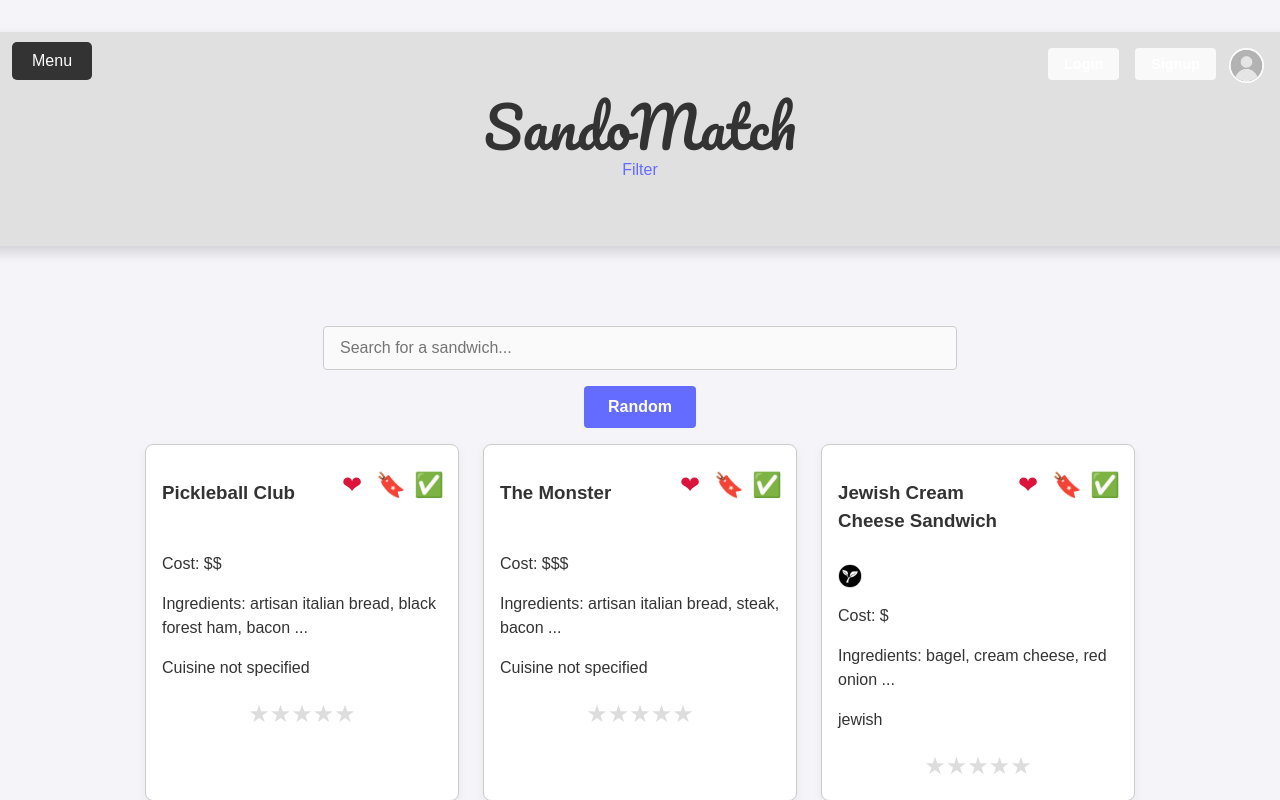
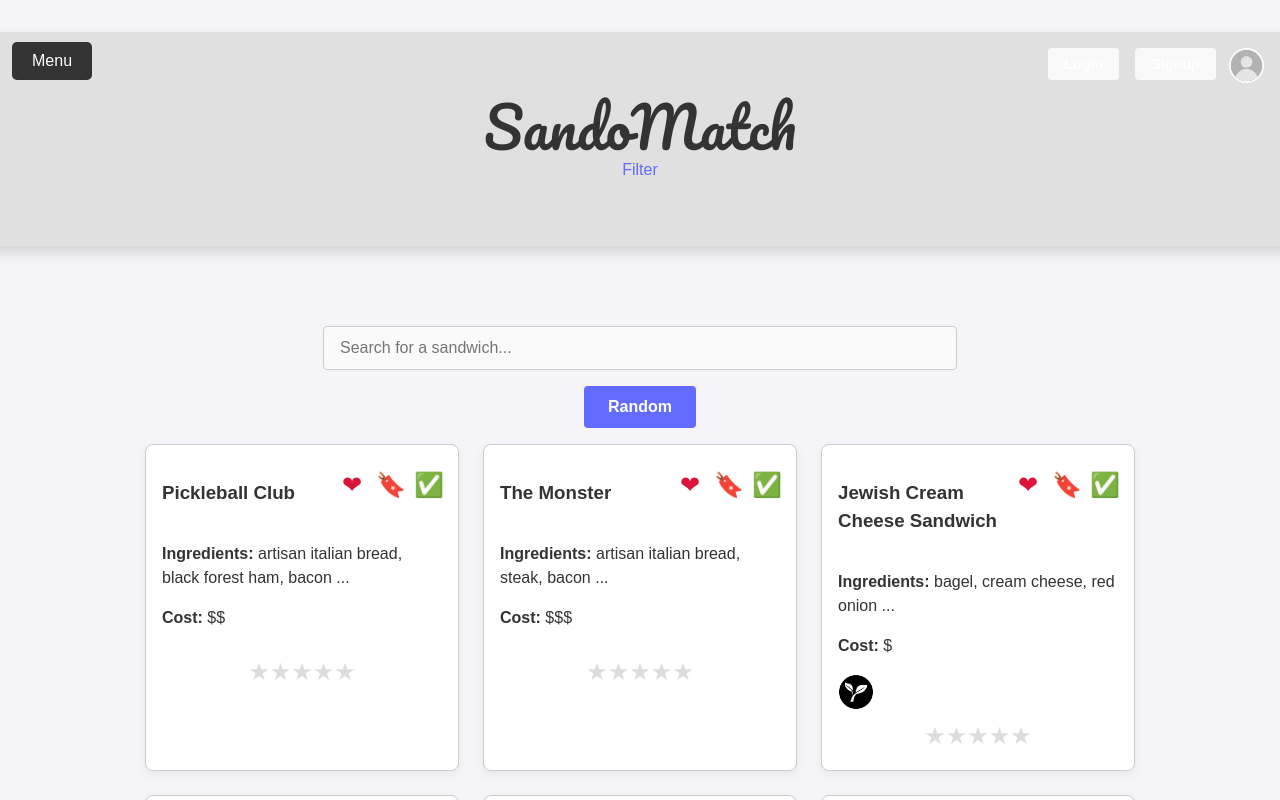
Before and after one commit to IsaacFigNewton/SandoMatch, a React (Vite) app in the folder packages/react-frontend/: page / in a window 1280 px wide. Shown: the top 800 px of the page. Built offline with nearby package versions, Linux system fonts and the light colour scheme; no server answers.

Commit message:
Sando cards good except rating

```diff
--- a/packages/react-frontend/src/App.css
+++ b/packages/react-frontend/src/App.css
@@ -405,8 +405,8 @@ h1 {
 }
 
 .dietary-tag-icon {
-  width: 24px; /* Icon size */
-  height: 24px;
+  width: 36px; /* Icon size */
+  height: 36px;
   object-fit: contain; /* Ensure proper scaling */
 }
 
--- a/packages/react-frontend/src/SandwichList.jsx
+++ b/packages/react-frontend/src/SandwichList.jsx
@@ -54,7 +54,7 @@ const SandwichList = ({ sandwiches, ratings }) => {
     const displayedIngredients = allIngredients.slice(0, 3);
     return (
       <p>
-        Ingredients: {displayedIngredients.join(", ")}{" "}
+        <strong>Ingredients:</strong> {displayedIngredients.join(", ")}{" "}
         {allIngredients.length > 3 && "..."}
       </p>
     );
@@ -92,17 +92,16 @@ const SandwichList = ({ sandwiches, ratings }) => {
 
           {/* end header */}
 
-          {/* Dietary Tags */}
-          {renderDietaryTags(sandwich.dietary_tags || [])}
-
-          {/* Cost Range */}
-          <p>Cost: {renderCostRange(sandwich.costs[0])}</p>
-
           {/* Ingredients */}
           {renderIngredients(sandwich.ingredients)}
 
-          {/* Cuisine */}
-          <p>{sandwich.cuisine ? sandwich.cuisine : "Cuisine not specified"}</p>
+
+
+          {/* Cost Range */}
+          <p><strong>Cost:</strong> {renderCostRange(sandwich.costs[0])}</p>
+
+          {/* Dietary Tags */}
+          {renderDietaryTags(sandwich.dietary_tags || [])}
 
           {/* Static Rating */}
           <Rating rating={ratings[sandwich._id]} />
```
